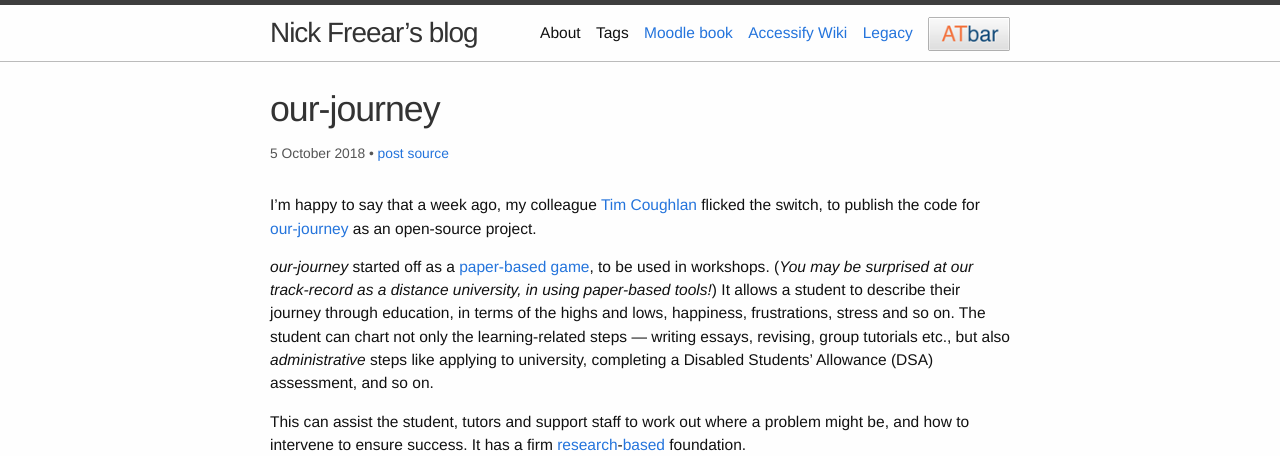
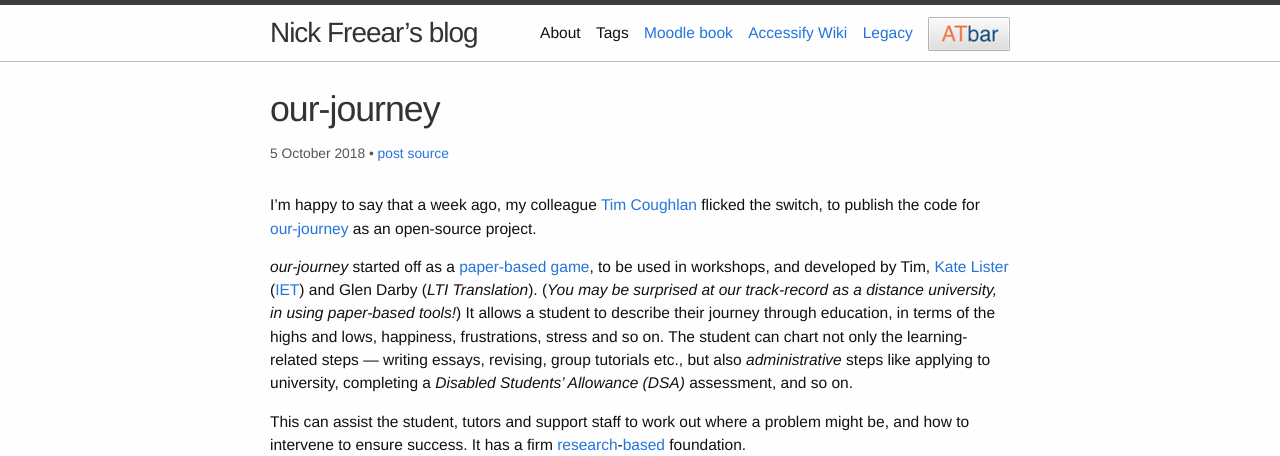
Before and after one commit to nfreear/nfreear.github.io, a Jekyll site: the page built from _posts/2018-10-05-our-journey.md, in a window 1280 px wide, cut to the strip 0-456 px from the top of the page. Built offline with Jekyll 4.4.1, drawn with Linux system fonts in a browser that asks for light colours; a script that is not in the unit is left out; comment, search, counter and statistics services are not loaded; some of the changed text lies outside the part shown.

Commit message:
Bug #2, edits to "our-journey" blog post

```diff
--- a/_posts/2018-10-05-our-journey.md
+++ b/_posts/2018-10-05-our-journey.md
@@ -17,16 +17,18 @@ priority: 1.0
 I'm happy to say that a week ago, my colleague [Tim Coughlan][tim] flicked the switch,
 to publish the code for [our-journey][] as an open-source project.
 
-_our-journey_ started off as a [paper-based game][download], to be used in workshops.
+_our-journey_ started off as a [paper-based game][download], to be used in workshops,
+and developed by Tim, [Kate Lister][kate] ([IET][]) and Glen Darby (_LTI Translation_).
 (_You may be surprised at our track-record as a distance university, in using paper-based tools!_)
 It allows a student to describe their journey through education, in terms of the highs and lows,
 happiness, frustrations, stress and so on.
 The student can chart not only the learning-related steps — writing essays, revising, group tutorials etc.,
-but also _administrative_ steps like applying to university, completing a Disabled Students' Allowance (DSA) assessment, and so on.
+but also _administrative_ steps like applying to university, completing a _Disabled Students' Allowance (DSA)_ assessment, and so on.
 
 This can assist the student, tutors and support staff to work out where a problem might be,
 and how to intervene to ensure success.
 It has a firm [research][oro]-[based][oro-2] foundation.
+<!--([Coughlan & Lister, 2018][oro]; [Coughlan, Ullmann & Lister, 2017][oro-2])-->
 
 [![Screenshot of the online tool][image]][our-journey]
 
@@ -38,9 +40,11 @@ We've also started providing options for students to share their journeys.
 
 There is a lot still to do, and we'd love your feedback and contributions.
 
-[Fork][gh] the [gpl][]-licensed code on [GitHub][gh].
+[Fork][gh] the [GPL][]-licensed code [on GitHub][gh].
 
 [tim]: https://iet.open.ac.uk/people/tim.coughlan
+[kate]: https://twitter.com/KateMarburg
+[iet]: https://iet.open.ac.uk/ "Institute of Educational Technology"
 [our-journey]: https://iet-ou.github.io/our-journey/ "our-journey"
 [download]: https://iet-ou.github.io/our-journey/download.html "PDF downloads"
 [tool]: https://unpkg.com/our-journey/index.html
--- a/package.json
+++ b/package.json
@@ -53,9 +53,9 @@
   "keywords": [],
   "contributors": [],
   "x-count": {
-    "drafts": 13,
-    "posts": 47,
-    "total": 60
+    "drafts": 15,
+    "posts": 48,
+    "total": 63
   },
   "husky": {
     "hooks": {
```
